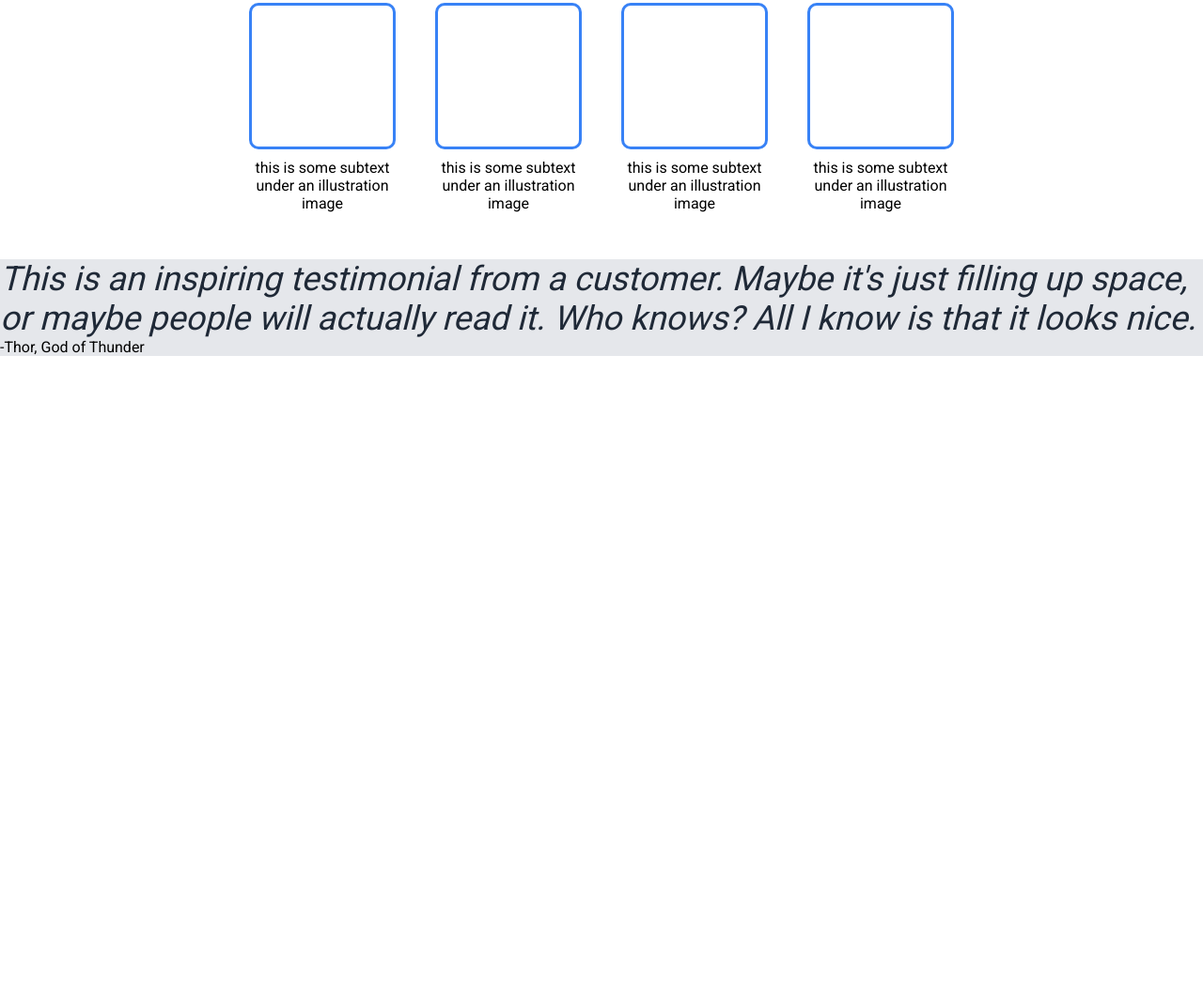
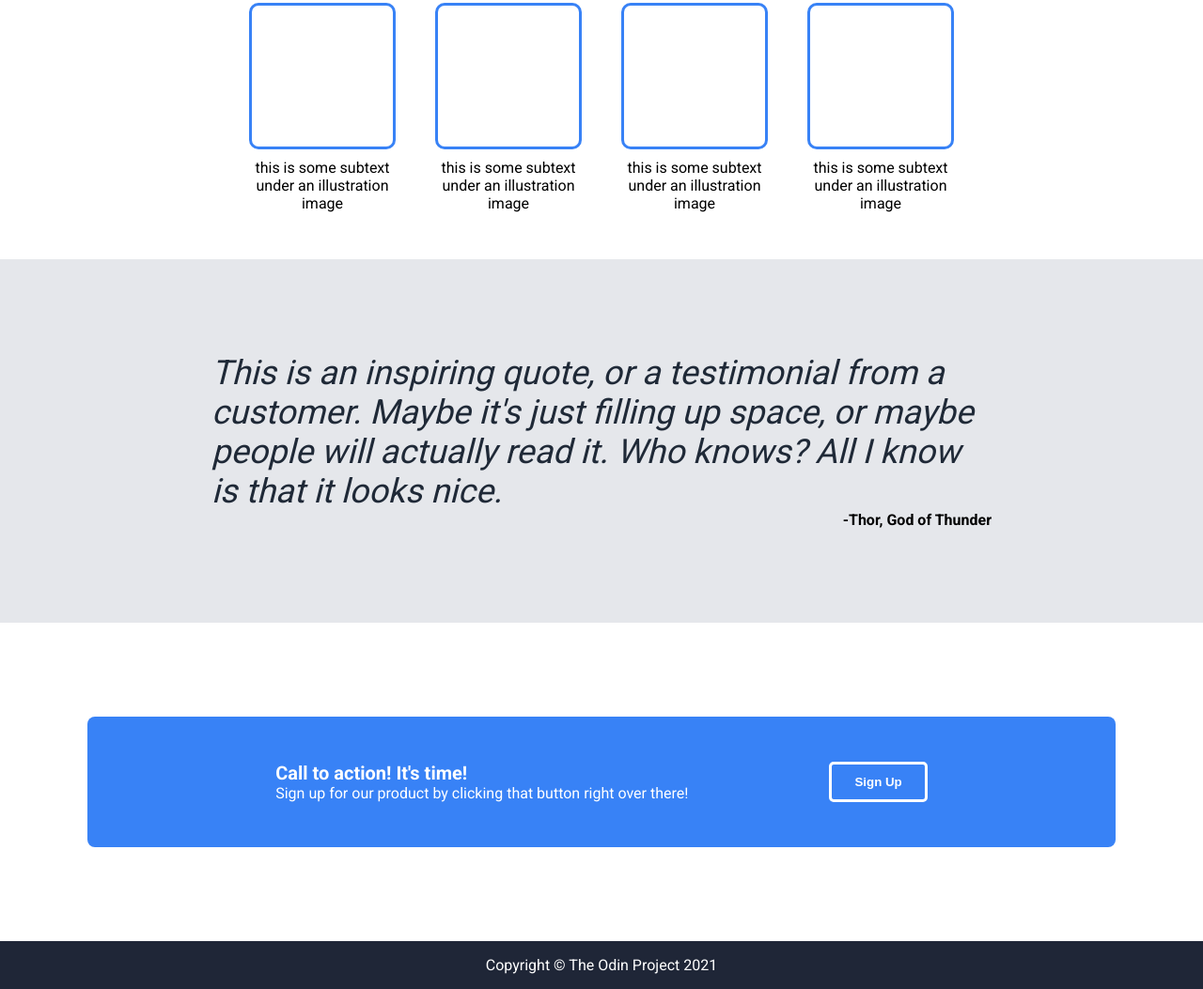
Before and after one commit to Twullur/flex-landing-page, a plain HTML site: page index.html in a window 1280 px wide. Shown: the part 513-1566 px from the top of the page at 94% size. Before the commit the page ends 892 px from the top, so only its background shows below. Drawn offline with Linux system fonts and the light colour scheme.

Commit message:
completed the draft of the full landing page

```diff
--- a/index.html
+++ b/index.html
@@ -54,7 +54,7 @@
     <div class="quote">
         <div class="quote-container">
             <div class="quote-text">
-                This is an inspiring testimonial from a customer.
+                This is an inspiring quote, or a testimonial from a customer.
                 Maybe it's just filling up space, or maybe people will actually read it.
                 Who knows? All I know is that it looks nice.
             </div>
@@ -63,5 +63,17 @@
             </div>
         </div>
     </div>
+    <div class="action">
+        <div class="action-container">
+            <div class="action-text">
+                <div class="action-text-top">Call to action! It's time!</div>
+                <div class="action-text-bottom">Sign up for our product by clicking that button right over there!</div>
+            </div>
+            <button class="action-button">Sign Up</button>
+        </div>
+    </div>
+    <footer class="footer">
+        <div class="footer-container">Copyright © The Odin Project 2021</div>
+    </footer>
 </body>
 </html>
--- a/style.css
+++ b/style.css
@@ -124,16 +124,22 @@ body {
     width:100%;
     border:#3882F6 solid;
     border-radius: 10px;
+}
 
-
-}
+/*3. The below covers the 3rd from the top section until the next numbered comment. */
 
 .quote {
     display: flex;
     justify-content: center;
     align-items: center;
     background-color: #E5E7EB;
-    flex:1;
+    flex-wrap:wrap;
+
+}
+
+.quote-container {
+    max-width: 830px;
+    padding:100px 0;
 }
 
 .quote-text {
@@ -141,3 +147,57 @@ body {
     font-size: 36px;
     color:#1F2937;
 }
+
+.quote-name {
+    font-weight: bold;
+    text-align: right;
+}
+
+/*4. The below covers the 4th from the top section until the next numbered comment. */
+
+.action {
+    display: flex;
+    align-items: center;
+    justify-content: center;
+    padding:100px 0;
+}
+
+.action-container {
+    background-color: #3882F6;
+    color:white;
+    display:flex;
+    padding:48px 200px;
+    border-radius:8px;
+    gap:150px;
+}
+
+.action button {
+    background-color: #3882F6;
+    border:white solid 3px;
+    border-radius: 5px;
+    color:white;
+    padding:8px 24px;
+    font-weight: bold;
+}
+
+.action-text-top {
+    font-weight:bold;
+    font-size: 20px;
+}
+
+.action-text-bottom {
+    font-size:16px;
+}
+
+/*5. The below covers the 5th or last from the top section until the next numbered comment. */
+
+.footer {
+    display:flex;
+    justify-content: center;
+    background-color: #1F2637;
+    color:white;
+}
+
+.footer-container {
+    padding:16px 0;
+}
```
